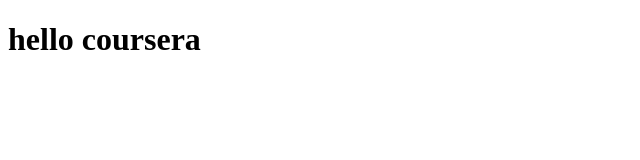
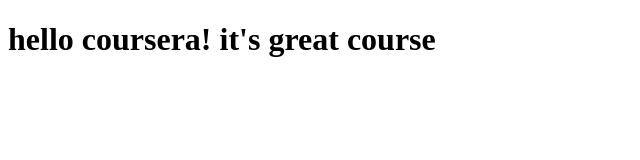
Before and after one commit to Ibrahim-25668/coursera-test, a plain HTML site: page site/index.html in a window 1280 px wide. Shown: the whole page, without its empty margins (0-640 px from the left). Drawn offline with Linux system fonts and the light colour scheme.

Commit message:
first add

```diff
--- a/site/index.html
+++ b/site/index.html
@@ -6,6 +6,6 @@
 	<title>hello coursera</title>
 </head>
 <body>
-   <h1>hello coursera</h1>
+   <h1>hello coursera! it's great course</h1>
 </body>
 </html>
```
